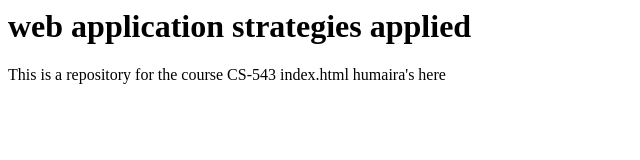
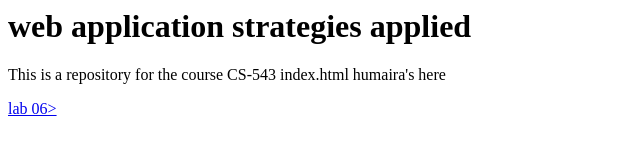
Before and after one commit to Humaira095/Humaira095.github.io, a plain HTML site: page index.html in a window 1280 px wide. Shown: the full height of the page, 0-640 px from the left. Drawn offline with Linux system fonts and the light colour scheme.

Commit message:
add lab06

```diff
--- a/index.html
+++ b/index.html
@@ -7,6 +7,6 @@
             index.html
             humaira's here
         </p>
-   <a href="lab05/inde4.html"added lab 05></a>
+   <a href="./inde6.html">lab 06></a>
     </body>
 </html>
```
